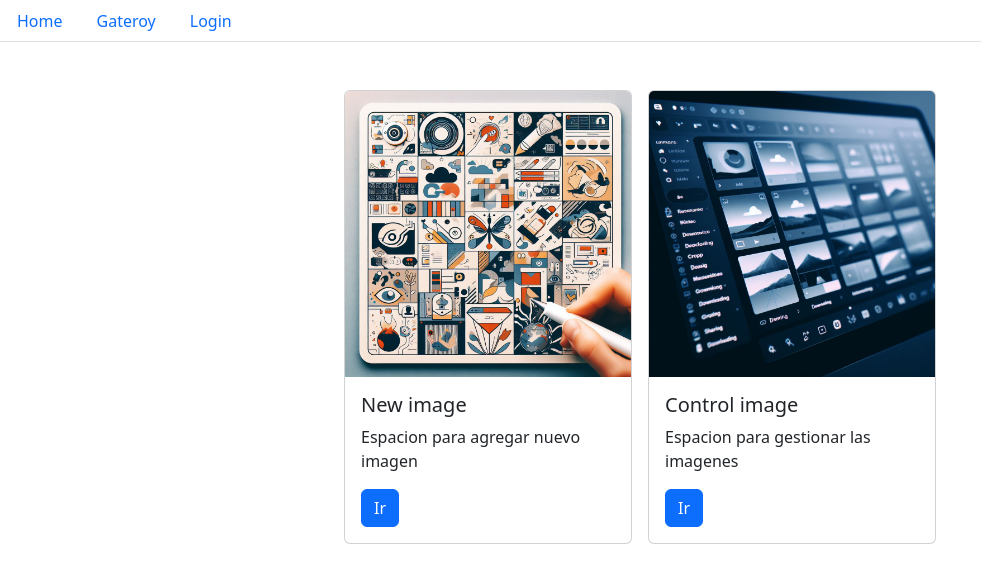
After one commit to bryanby2002/spring-gallery, a Spring app: template src/main/resources/templates/options.html in a window 1280 px wide. The commit adds this page. Shown: the top 583 px of the page, without its empty margins (0-981 px from the left). Run offline with Thymeleaf, Linux system fonts and the light colour scheme; the template is opened without the code that fills it, so the values that code supplies are empty.

Commit message:
6 commit

```diff
--- a/src/main/java/com/app/waifus/controller/GalleryController.java
+++ b/src/main/java/com/app/waifus/controller/GalleryController.java
@@ -1,8 +1,6 @@
 package com.app.waifus.controller;
 
 import java.io.IOException;
-import java.nio.file.Files;
-import java.nio.file.Path;
 
 import org.springframework.beans.factory.annotation.Autowired;
 import org.springframework.data.repository.query.Param;
--- /dev/null
+++ b/src/main/resources/templates/options.html
@@ -0,0 +1,66 @@
+<!DOCTYPE html>
+<html xmlns:th="http://www.thymeleaf.org">
+
+<head>
+  <meta charset="UTF-8">
+  <meta name="viewport" content="width=device-width, initial-scale=1.0">
+  <link rel="stylesheet" href="https://cdn.jsdelivr.net/npm/bootstrap@5.3.2/dist/css/bootstrap.min.css">
+  <title>Images</title>
+</head>
+
+<body>
+
+  <!--Nav-->
+  <ul class="nav nav-tabs">
+    <li class="nav-item">
+      <a th:href="@{/}" class="nav-link"  href="#">Home</a>
+    </li>
+    <li class="nav-item">
+      <a class="nav-link" href="#">Gateroy</a>
+    </li>
+    <li class="nav-item">
+      <a th:href="@{/login}" class="nav-link" href="#">Login</a>
+    </li>
+  </ul>
+
+  <div class="container mt-3">
+    <div class="row justify-content-center">
+      <div class="col col-md-4">
+          <p class=" fw-bold text-success " th:text="${alert}">hola</p>
+      </div>
+    </div>
+  </div>
+
+  <div class="container d-flex gap-3 mt-3 justify-content-center  align-items-center ">
+    <div class="row">
+      <div class="col">
+        <div class="mb-3 ">
+          <div class="card" style="width: 18rem;">
+            <img th:src="@{/img/nuevo.jpg}"class="card-img-top" alt="...">
+            <div class="card-body">
+              <h5 class="card-title">New image</h5>
+              <p class="card-text">Espacion para agregar nuevo imagen</p>
+              <a th:href="@{/new}" class="btn btn-primary">Ir</a>
+            </div>
+          </div>
+        </div>
+      </div>
+    </div>
+    <div class="row">
+      <div class="col">
+        <div class="mb-3 ">
+          <div class="card" style="width: 18rem;">
+            <img th:src="@{/img/gestionar.jpg}" class="card-img-top" alt="...">
+            <div class="card-body">
+              <h5 class="card-title">Control image</h5>
+              <p class="card-text">Espacion para gestionar las imagenes</p>
+              <a th:href="@{/control}" class="btn btn-primary">Ir</a>
+            </div>
+          </div>
+        </div>
+      </div>
+    </div>
+  </div>
+</body>
+
+</html>
```
Also changed, not shown: src/main/java/com/app/waifus/controller/UserController.java (+7 -1 lines), src/main/resources/templates/new.html (+0 -9 lines), src/main/resources/static/img/gestionar.jpg (added), src/main/resources/static/img/nuevo.jpg (added), 1 other file.
